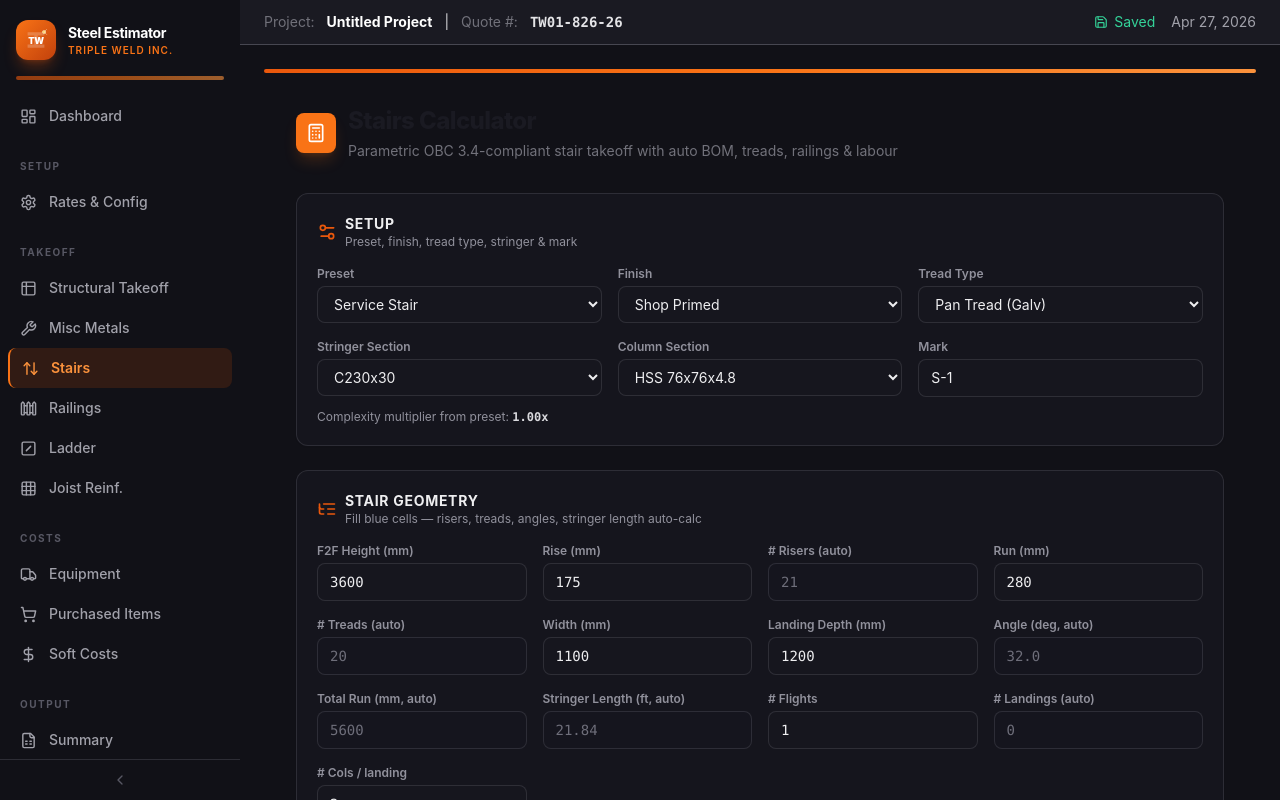
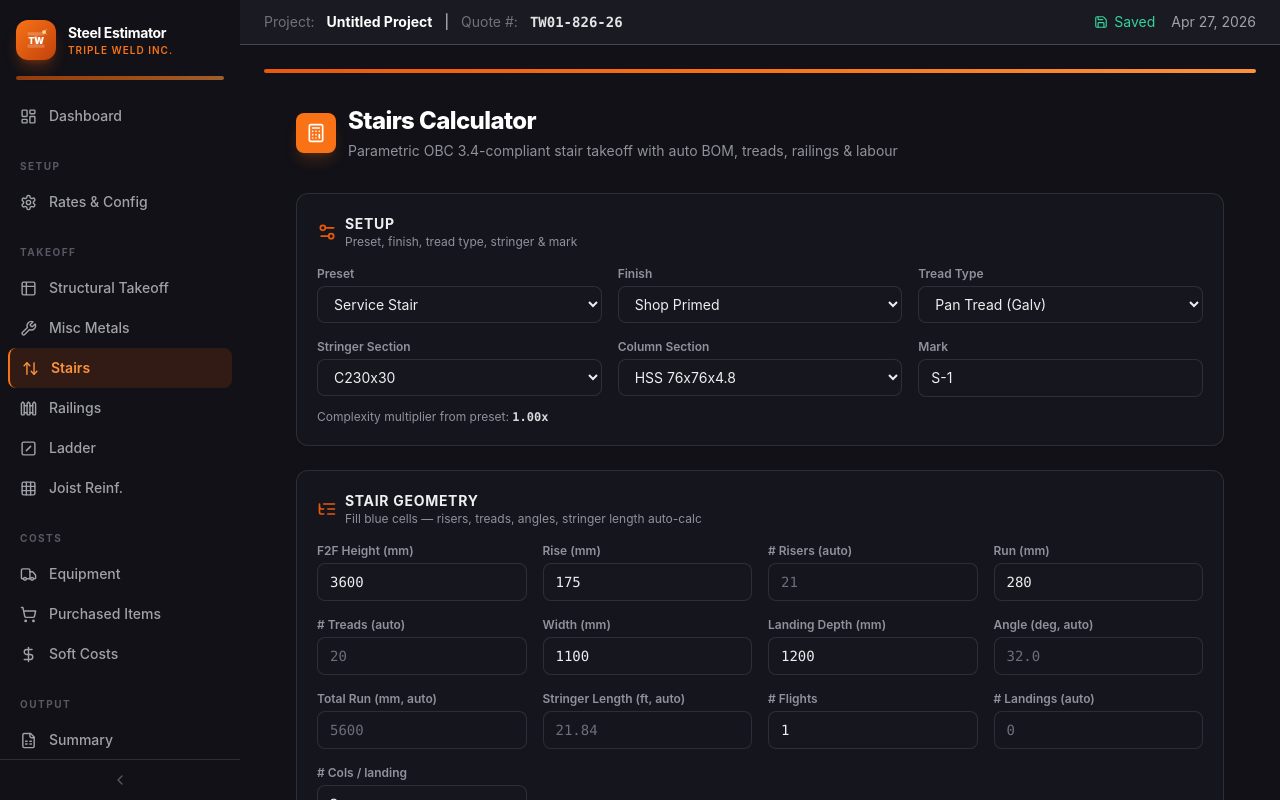
Before and after one commit to Tripleweld/steel-estimator-pro, a React (Vite) app: page /stairs in a window 1280 px wide. Built offline with nearby package versions, Linux system fonts and the light colour scheme.

Commit message:
style(Stairs): force white h1 + light subtitle for dark theme

```diff
--- a/src/pages/Stairs.jsx
+++ b/src/pages/Stairs.jsx
@@ -524,8 +524,8 @@ export default function Stairs() {
             <Calculator className="h-5 w-5" />
           </div>
           <div>
-            <h1 className="page-title">Stairs Calculator</h1>
-            <p className="page-subtitle">
+            <h1 className="page-title text-white">Stairs Calculator</h1>
+            <p className="page-subtitle text-steel-400">
               Parametric OBC 3.4-compliant stair takeoff with auto BOM, treads, railings &amp; labour
             </p>
           </div>
```
